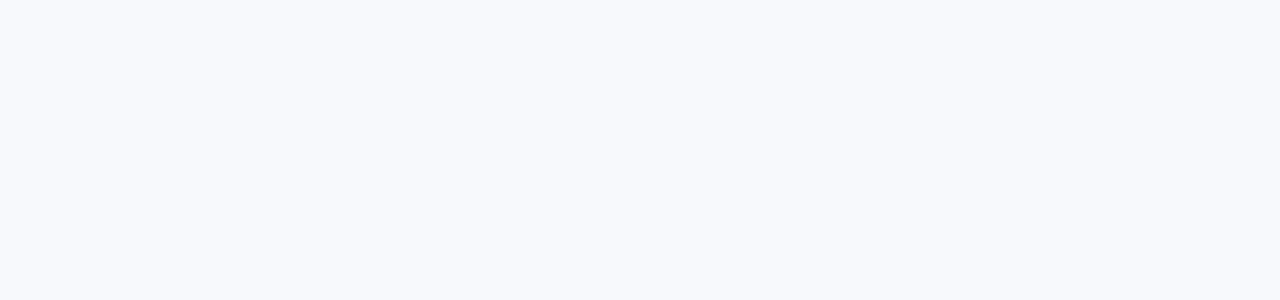
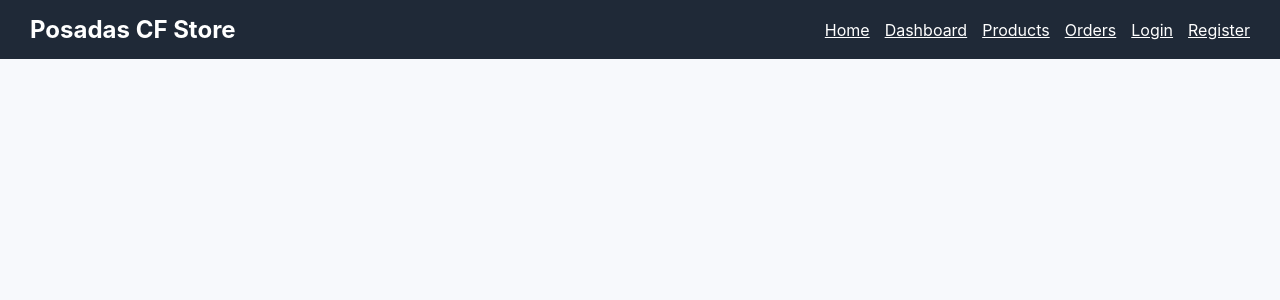
Before and after one commit to i22agpoa/laborator-wt, a React (Create React App) app in the folder frontend/: page / in a window 1280 px wide. Shown: the top 300 px of the page. Built offline with nearby package versions, Linux system fonts and the light colour scheme.

Commit message:
Milestone 3: Modify Header.jsx

```diff
--- a/frontend/src/components/Layout/Header.jsx
+++ b/frontend/src/components/Layout/Header.jsx
@@ -2,18 +2,67 @@ import React, { useContext } from "react";
 import { Link, useNavigate } from "react-router-dom";
 import { AuthContext } from "../../context/AuthContext";
 
-/**
- * TODO: Implementați componenta Header.
- * Aceasta ar trebui să:
- * 1. Afișeze titlul aplicației și navigarea între pagini.
- * 2. Verifice dacă utilizatorul este autentificat.
- * 3. Dacă este autentificat, să afișeze butonul de logout și numele utilizatorului.
- * 4. Dacă nu este autentificat, să afișeze link-urile către login și înregistrare.
- * 5. Asigure navigarea corectă după logout.
- */
+const Header = () => {
+	const { user, isAuthenticated, logout } = useContext(AuthContext);
+	const navigate = useNavigate();
 
-const Header = () => {
-	return <></>;
+	const handleLogout = () => {
+		logout();
+		navigate("/login");
+	};
+
+	return (
+		<header
+			style={{
+				padding: "15px 30px",
+				backgroundColor: "#1f2937",
+				color: "white",
+				display: "flex",
+				justifyContent: "space-between",
+				alignItems: "center",
+			}}
+		>
+			<h2 style={{ margin: 0 }}>
+				<Link to="/" style={{ color: "white", textDecoration: "none" }}>
+					Posadas CF Store
+				</Link>
+			</h2>
+
+			<nav style={{ display: "flex", gap: "15px", alignItems: "center" }}>
+				<Link to="/" style={{ color: "white" }}>
+					Home
+				</Link>
+
+				<Link to="/dashboard" style={{ color: "white" }}>
+					Dashboard
+				</Link>
+
+				<Link to="/products" style={{ color: "white" }}>
+					Products
+				</Link>
+
+				<Link to="/orders" style={{ color: "white" }}>
+					Orders
+				</Link>
+
+				{isAuthenticated ? (
+					<>
+						<span>Hello, {user?.username}</span>
+						<button onClick={handleLogout}>Logout</button>
+					</>
+				) : (
+					<>
+						<Link to="/login" style={{ color: "white" }}>
+							Login
+						</Link>
+						<Link to="/register" style={{ color: "white" }}>
+							Register
+						</Link>
+					</>
+				)}
+			</nav>
+		</header>
+	);
 };
 
 export default Header;
```
